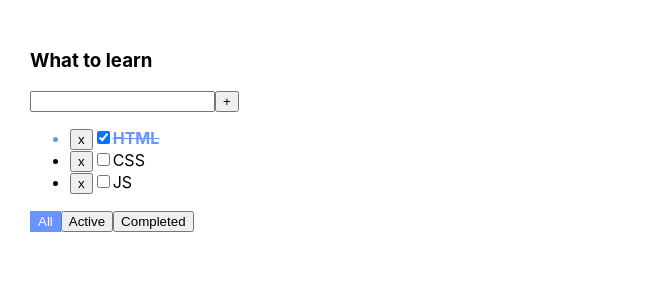
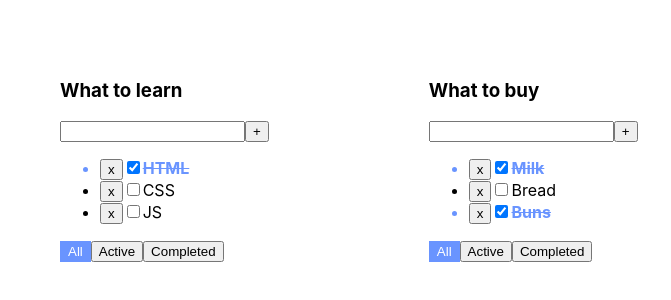
Before and after one commit to IvanShirykhalov/newTodo, a React (Create React App) app in the folder newToDo/: page / in a window 1280 px wide. Shown: the top 300 px of the page, without its empty margins (0-671 px from the left). Built offline with nearby package versions, Linux system fonts and the light colour scheme.

Commit message:
5lesson(NotWorking)

```diff
--- a/newToDo/src/App.tsx
+++ b/newToDo/src/App.tsx
@@ -1,64 +1,97 @@
 import React, {useState} from 'react';
 import './App.css';
-import {TaskPropsType, TodoList} from "./TodoList";
+import {TaskType, TodoList} from "./TodoList";
 import {v1} from "uuid";
 
 
 export type FilterValuesType = 'all' | 'active' | 'completed'
 
+type TodolistType = {
+    title: string
+    filter: FilterValuesType
+    id: string
+}
+
+type TaskStateType = {
+    [todolist_ID: string]: Array<TaskType>
+}
+
 function App() {
 
-    const todoTitle: string = "What to learn"
+    const todoListID_1 = v1()
+    const todoListID_2 = v1()
+    const [todoLists, setTodoLists] = useState<Array<TodolistType>>([
+        {id: todoListID_1, title: "What to learn", filter: "all"},
+        {id: todoListID_2, title: "What to buy", filter: "all"},
+    ])
 
-    const [tasks, setTasks] = useState<Array<TaskPropsType>>([
+    const [tasks, setTasks] = useState<TaskStateType>({
+        [todoListID_1]: [
             {id: v1(), title: 'HTML', isDone: true},
             {id: v1(), title: 'CSS', isDone: false},
-        {id: v1(), title: 'JS', isDone: false},])
+            {id: v1(), title: 'JS', isDone: false},],
+        [todoListID_2]: [
+            {id: v1(), title: 'Milk', isDone: true},
+            {id: v1(), title: 'Bread', isDone: false},
+            {id: v1(), title: 'Buns', isDone: true},
+        ]
 
+    })
 
-    const [filter, setFilter] = useState<FilterValuesType>('all')
-
-    const changeFilter = (filter: FilterValuesType) => {
-        setFilter(filter)
+    const changeTodoListFilter = (filter: FilterValuesType, todoListID: string) => {
+        setTodoLists(todoLists.map(tl => tl.id !== todoListID ? tl : {...tl, filter}))
     }
-
-    const addTask = (title: string) => {
-
-        setTasks([...tasks, {id: v1(), title, isDone: false}])
+    const addTask = (title: string, todoListID: string) => {
+        setTasks({...tasks, [todoListID]: [{id: v1(), title, isDone: false}, ...tasks[todoListID]]})
     }
-
-    const changeTaskStatus = (taskID: string, isDone: boolean) => {
-        setTasks(tasks.map(t => t.id === taskID ? {...t, isDone} : t))
+    const changeTaskStatus = (taskID: string, isDone: boolean, todoListID: string) => {
+        setTasks({...tasks, [todoListID]: tasks[todoListID].map(t => t.id === taskID ? {...t, isDone} : t)})
     }
-
-    const getTasksForTodolist = () => {
-        switch (filter) {
-            case 'active':
-                return tasks.filter(t => !t.isDone)
-            case "completed":
-                return tasks.filter(t => t.isDone)
-            default:
-                return tasks
-        }
+    const removeTask = (task_ID: string, todoListID: string) => {
+        setTasks({...tasks, [todoListID]: tasks[todoListID].filter(t => t.id !== task_ID)})
     }
 
 
-    const removeTask = (taskID: string) => {
-        setTasks(tasks.filter(t => t.id !== taskID))
+    const removeTodoList = (todoListID: string) => {
+        setTodoLists(todoLists.filter(tl => tl.id !== todoListID))
+        delete tasks[todoListID]
     }
+
+
+    const todoListComponents = todoLists.map(tl => {
+        let tasksForRender;
+        switch (tl.filter) {
+            case 'active':
+                return tasks[tl.id].filter(t => !t.isDone)
+            case "completed":
+                return tasks[tl.id].filter(t => t.isDone)
+            default:
+                tasksForRender = tasks[tl.id]
+        }
+
 
         return (
             <div className="App">
                 <TodoList
-                title={todoTitle}
-                filter={filter}
-                task={getTasksForTodolist()}
+                    todoListID={tl.id}
+                    title={tl.title}
+                    filter={tl.filter}
+                    task={tasksForRender}
                     removeTask={removeTask}
-                changeFilter={changeFilter}
+                    changeFilter={changeTodoListFilter}
                     addTask={addTask}
-                changeTaskStatus={changeTaskStatus}/>
+                    changeTaskStatus={changeTaskStatus}
+                    removeTodoList={removeTodoList}
+                />
             </div>
         );
+    })
+
+    return (
+        <div className={"App"}>
+            {todoListComponents}
+        </div>
+    )
 }
 
 export default App;
--- a/newToDo/src/TodoList.tsx
+++ b/newToDo/src/TodoList.tsx
@@ -1,25 +1,28 @@
-import React, {ChangeEvent, KeyboardEvent, useState} from 'react';
+import React, {ChangeEvent, FC, KeyboardEvent, useState} from 'react';
 import {FilterValuesType} from "./App";
 
 
-export type TaskPropsType = {
+export type TaskType = {
     id: string
     title: string
     isDone: boolean;
 
 }
 
+
 type TodoListPropsType = {
+    todoListID: string
     title: string
-    task: TaskPropsType[];
+    task: TaskType[];
     filter: FilterValuesType
-    removeTask: (taskID: string) => void;
-    changeFilter: (filter: FilterValuesType) => void
-    addTask: (title: string) => void
-    changeTaskStatus: (taskID: string, isDone: boolean) => void
+    removeTask: (taskID: string, todolistID: string) => void;
+    changeFilter: (filter: FilterValuesType, todolistID: string) => void
+    addTask: (title: string, todolistID: string) => void
+    changeTaskStatus: (taskID: string, isDone: boolean, todolistID: string) => void
+    removeTodoList: (todolistID: string) => void
 }
 
-export const TodoList = (props: TodoListPropsType) => {
+export const TodoList: FC<TodoListPropsType> = (props) => {
 
     const [title, setTitle] = useState<string>('')
     const [error, setError] = useState<boolean>(false)
@@ -37,7 +40,7 @@ export const TodoList = (props: TodoListPropsType) => {
     const addTask = () => {
         const trimmedTitle = title.trim()
         if (trimmedTitle) {
-            trimmedTitle && props.addTask(trimmedTitle)
+            trimmedTitle && props.addTask(trimmedTitle, props.todoListID)
 
         } else {
             setError(true)
@@ -48,14 +51,14 @@ export const TodoList = (props: TodoListPropsType) => {
 
     const taskItem = props.task.length ?
         props.task.map(t => <li key={t.id} className={t.isDone ? "isDone" : ""}>
-            <button onClick={() => props.removeTask(t.id)}>x
+            <button onClick={() => props.removeTask(t.id, props.todoListID)}>x
             </button>
             <input type="checkbox" checked={t.isDone} onChange={(e) => {
-                props.changeTaskStatus(t.id, e.currentTarget.checked)
+                props.changeTaskStatus(t.id, e.currentTarget.checked, props.todoListID)
             }}/>
             <span>{t.title}</span></li>) : <span>Tasks list is empty</span>
 
-    const handlerCreator = (filter: FilterValuesType) => props.changeFilter(filter)
+    const handlerCreator = (filter: FilterValuesType) => props.changeFilter(filter, props.todoListID)
 
     return (
         <div>
```
Lines whose indentation alone changed are shown as unchanged.
